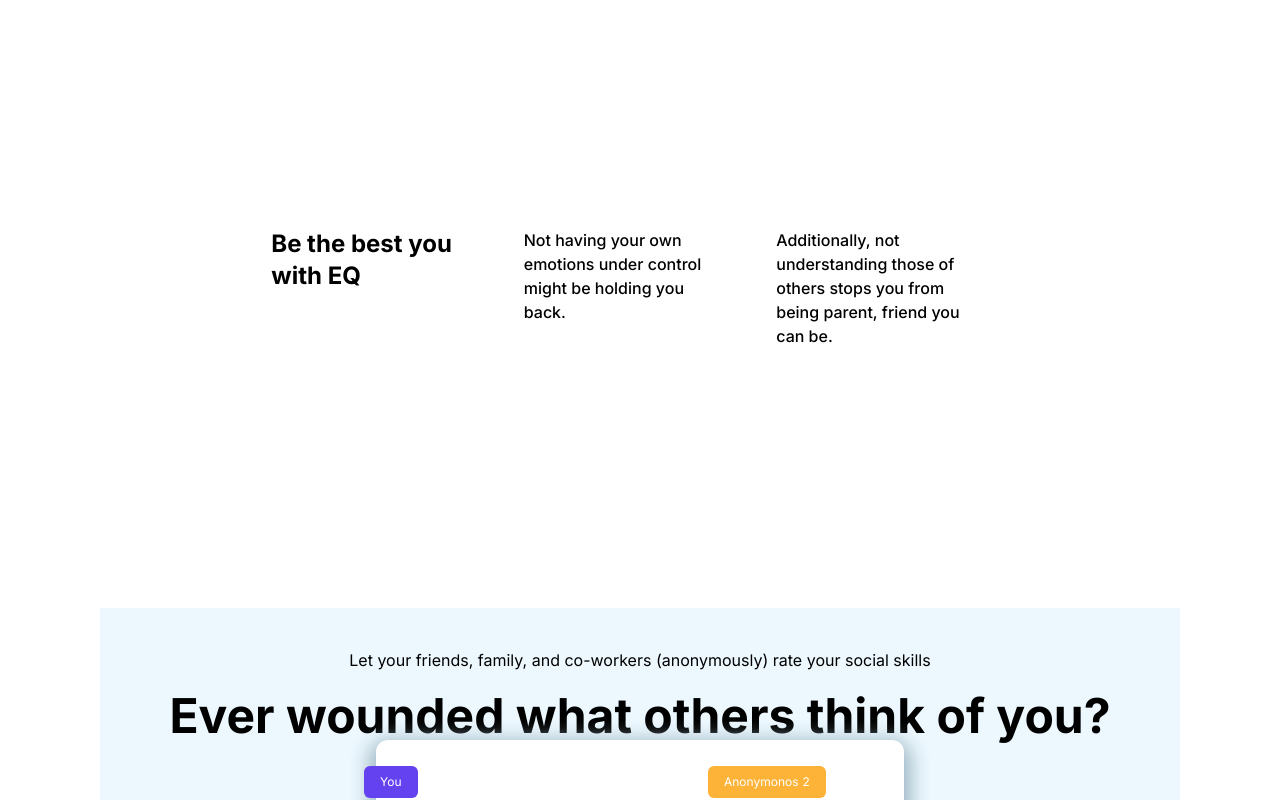
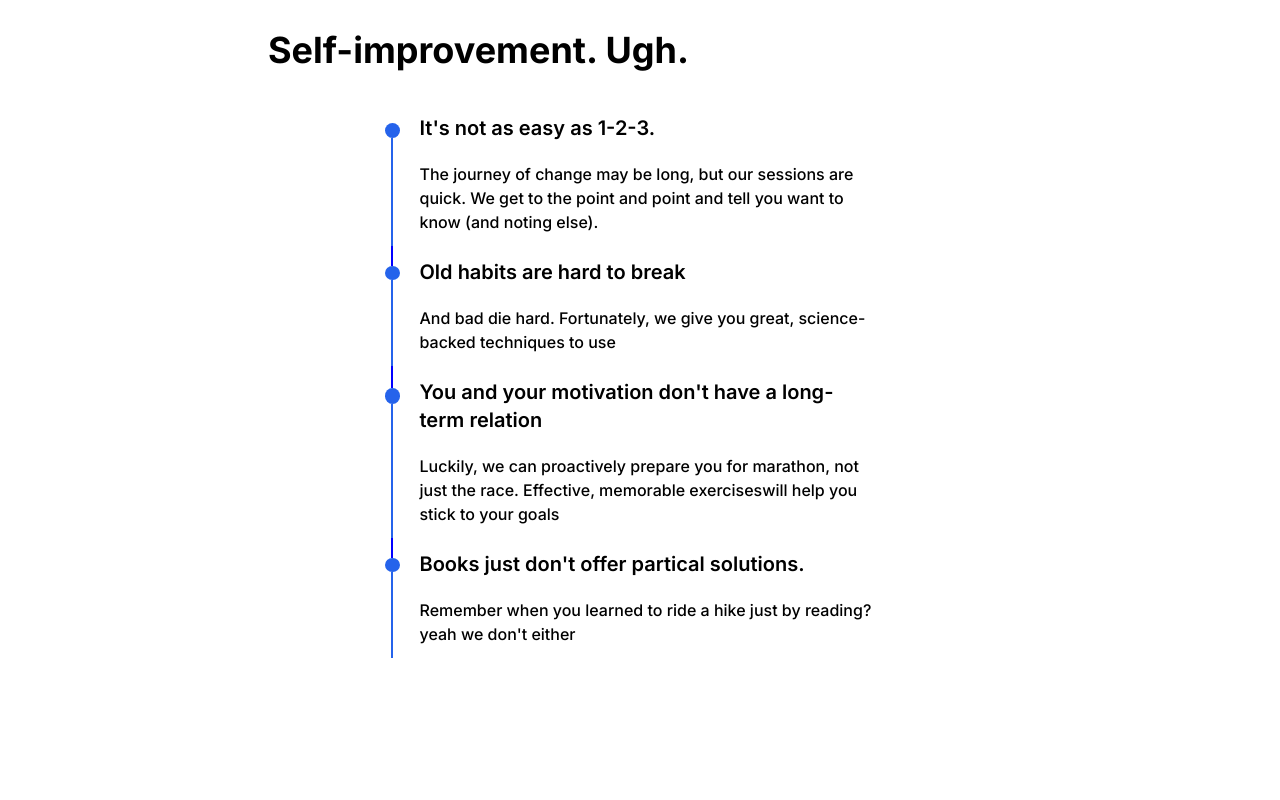
Before and after one commit to Dibyas98/Nxtjob.ai, a Next.js app: page / in a window 1280 px wide. Shown: the part 1800-2600 px from the top of the page. Built offline with nearby package versions, Linux system fonts and the light colour scheme.

Commit message:
Improvement add

```diff
--- /dev/null
+++ b/app/component/selfimprovement/SelfImprovement.tsx
@@ -0,0 +1,44 @@
+import React from 'react'
+import { MainBox, Title, ImprovmentSteeper } from '../ui/index'
+
+const improvement: { title: string, des: string }[] = [
+    {
+        title: `It's not as easy as 1-2-3.`,
+        des: `The journey of change may be long, but our sessions are quick. We get to the point and point and tell you want to know (and noting else).`
+    },
+    {
+        title: "Old habits are hard to break",
+        des: "And bad die hard. Fortunately, we give you great, science-backed techniques to use"
+    },
+    {
+        title: "You and your motivation don't have a long-term relation",
+        des: "Luckily, we can proactively prepare you for marathon, not just the race. Effective, memorable exerciseswill help you stick to your goals"
+    },
+    {
+        title: "Books just don't offer partical solutions.",
+        des: "Remember when you learned to ride a hike just by reading? yeah we don't either"
+    }
+]
+function SelfImprovement() {
+    return (
+        <MainBox>
+            <main className='w-full h-fit lg:h-[90vh] flex items-center py-10'>
+                <section className='w-full flex flex-col items-center'>
+                    <div className='w-full lg:w-3/5 py-8'>
+                        <Title title='Self-improvement. Ugh.' className='text-4xl'></Title>
+                    </div>
+
+                    <div className='w-full'>
+                        {
+                            improvement.map((self, idx) => {
+                                return <ImprovmentSteeper title={self.title} desc={self.des} id={idx} self={improvement.length}></ImprovmentSteeper>
+                            })
+                        }
+                    </div>
+                </section>
+            </main>
+        </MainBox>
+    )
+}
+
+export default React.memo(SelfImprovement)
--- a/app/component/thinkofyou/ThinkOfYou.tsx
+++ b/app/component/thinkofyou/ThinkOfYou.tsx
@@ -2,28 +2,50 @@ import React from 'react'
 import { MainBox } from '../ui/index'
 import { text } from 'stream/consumers'
 import { Span } from 'next/dist/trace'
-const stepper: { text: string, color: string,position?:string }[] = [
+const stepper: { text: string, color: string, position?: string }[] = [
     {
         text: "You",
         color: "6442EF",
-        position:'-top-11 -left-8'
+        position: '-top-11 -left-8'
     },
     {
         text: "Anonymonos 1",
         color: "40C2FC",
-        position:"top-8"
+        position: "top-8"
     },
     {
         text: "Anonymonos 2",
         color: "FDB338",
-        position:"-top-11"
+        position: "-top-11"
     },
     {
         text: "Anonymonos 3",
         color: "59C798",
-        position:"top-8"
+        position: "top-8 -left-16 md:left-0 lg:left-0"
     }
 ]
+
+const Steeper = ():React.ReactNode => {
+   return(
+    <div className=' w-full h-5 flex justify-between relative px-5'>
+    <div className='w-[90%] sm:w-[92%] md:w-[92%] lg:w-[90%] xl:w-[91%] h-[1px] bg-gray-400 absolute top-[10px]'></div>
+    {
+        stepper.map((ele, idx) => {
+            return <div className={`w-5 h-5 rounded-full  z-0 relative text-wrap`} style={{ backgroundColor: `#${ele.color}` }}>
+                <p className={`text-xs flex gap-1  absolute text-white py-2 px-4 rounded-md  ${ele.position}`} style={{ backgroundColor: `#${ele.color}` }}>
+                    {
+                        ele.text.split(" ").map((el) => <span>{el} </span>)
+                    }
+                </p>
+            </div>
+        })
+    }
+
+</div>
+   )
+}
+
+
 function ThinkOfYou(): React.ReactNode {
 
     return (
@@ -34,23 +56,14 @@ function ThinkOfYou(): React.ReactNode {
                         <p className='text-center'>Let your friends, family, and co-workers (anonymously) rate your social skills</p>
                         <h1 className='text-5xl font-bold text-center'>Ever wounded what others think of you?</h1>
                     </div>
+                    <div className='w-full'>
+                        <div>
+
+                        </div>
+                    </div>
                     <div className='w-full flex justify-center'>
-                        <div className=' progres-shadow w-full md:w-3/4 lg:w-2/4 bg-white flex items-center md:h-[20vh] h-[30vh] rounded-xl'>
-                            <div className=' w-full h-5 flex justify-between relative px-5'>
-                                <div className='w-[90%] sm:w-[92%] md:w-[92%] lg:w-[90%] xl:w-[91%] h-[1px] bg-gray-400 absolute top-[10px]'></div>
-                                {
-                                    stepper.map((ele, idx) => {
-                                        return <div className={`w-5 h-5 rounded-full  z-0 relative text-wrap`} style={{backgroundColor:`#${ele.color}`}}>
-                                            <p className={`text-xs flex gap-1  absolute text-white py-2 px-4 rounded-md  ${ele.position}`} style={{backgroundColor:`#${ele.color}`}}>
-                                                {
-                                                    ele.text.split(" ").map((el) => <span>{el} </span>)
-                                                }
-                                            </p>
-                                        </div>
-                                    })
-                                }
-
-                            </div>
+                        <div className=' progres-shadow w-full sm:w-5/6 md:w-3/4 lg:w-2/4 bg-white flex items-center md:h-[20vh] h-[30vh] rounded-xl'>
+                            <Steeper></Steeper>
                         </div>
                     </div>
                 </section>
--- /dev/null
+++ b/app/component/ui/ImprovmentSteeper.tsx
@@ -0,0 +1,21 @@
+import React from 'react'
+
+function ImprovmentSteeper({title,desc,id,self}:{ title: string, desc: string,id?:number,self:number }):React.ReactNode {
+    return (
+        <div className='w-full flex justify-center'>
+            <div className='flex flex-col items-center'>
+            <div className={`w-[2px] h-7 bg-blue-600 `} style={{backgroundColor:id==0?"transparent":"blue"}}></div>
+                <div className='w-[15px] h-[20px] rounded-[50%] bg-blue-600'></div>
+                <div className='w-[2px] h-full bg-blue-600'></div>
+            </div>
+            <div className='w-full lg:w-2/5'>
+                <div className='w-full px-5 flex flex-col gap-5 py-3'>
+                    <h3 className='text-xl font-semibold'>{title}</h3>
+                    <p className='font-medium'>{desc}</p>
+                </div>
+            </div>
+        </div>
+    )
+}
+
+export default React.memo(ImprovmentSteeper)
--- a/app/component/ui/index.ts
+++ b/app/component/ui/index.ts
@@ -1,10 +1,12 @@
 import MainBox from "./MainBox";
 import Title from "./Title";
 import Card from "../workwithus/Card";
+import ImprovmentSteeper from "./ImprovmentSteeper";
 
 
 export  {
     MainBox,
     Title,
-    Card
+    Card,
+    ImprovmentSteeper
 }
--- a/app/page.tsx
+++ b/app/page.tsx
@@ -8,6 +8,7 @@ import Vaccencies from "./component/vaccencies/Vaccencies";
 import SoundFamilar from "./component/soundfamilar/SoundFamilar";
 import MeetTheAhead from "./component/meettheahead/MeetTheAhead";
 import ThinkOfYou from "./component/thinkofyou/ThinkOfYou";
+import SelfImprovement from "./component/selfimprovement/SelfImprovement";
 
 export default function Home() {
   return (
@@ -17,6 +18,7 @@ export default function Home() {
         <EqBeatIq></EqBeatIq>
         <SoundFamilar></SoundFamilar>
         <MeetTheAhead></MeetTheAhead>
+        <SelfImprovement></SelfImprovement>
         <BeTheBest></BeTheBest>
         <ThinkOfYou></ThinkOfYou>
         <BeforeWeGetStart></BeforeWeGetStart>
```
